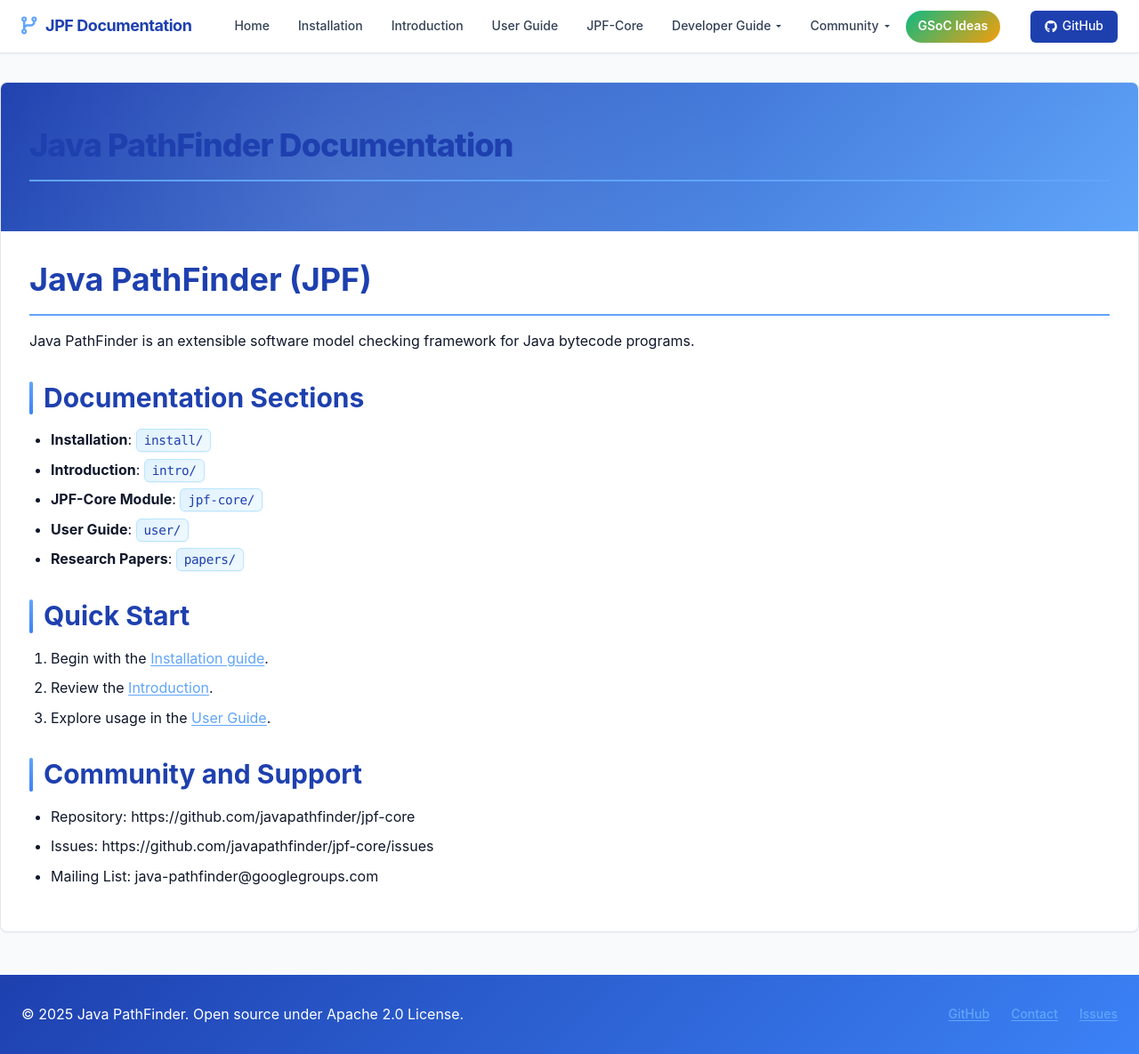
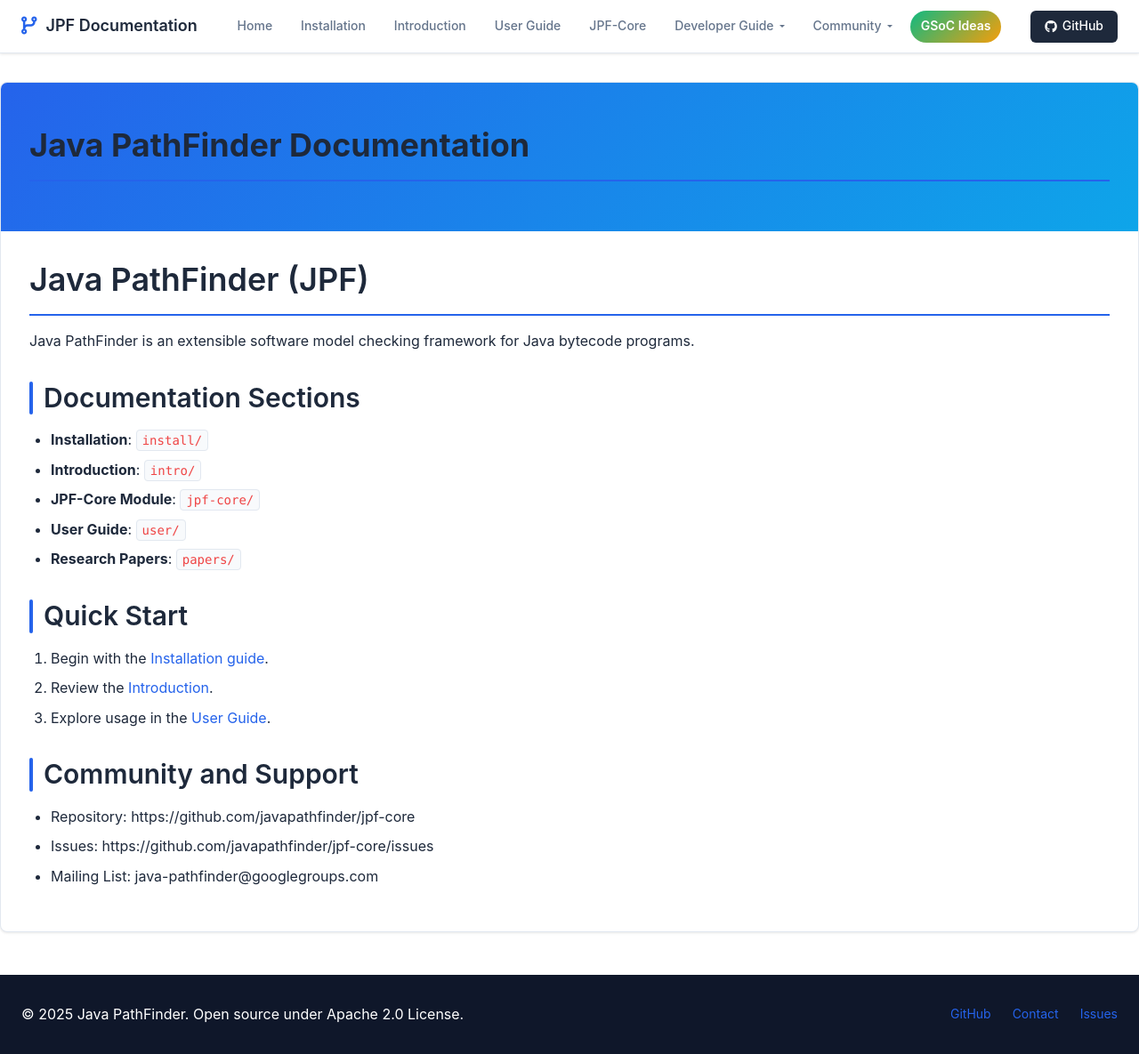
Before and after one commit to Mahmoud-Khawaja/Mahmoud-Khawaja.github.io, a Jekyll site: the page built from jpf-core/index.md, in a window 1280 px wide and 1185 px high. Shown: the whole window at 89% size. Built offline with Jekyll 4.4.1, drawn with Linux system fonts in a browser that asks for light colours.

Commit message:
Update JPF-core documentation from commit 1e9d2d46049e44537666fa044c312cb9f4ddb501

```diff
--- a/jpf-core/assets/css/style.css
+++ b/jpf-core/assets/css/style.css
@@ -1,12 +1,12 @@
-/* Modern Professional Color System - BRIGHTER VERSION */
+/* Simple & Clean Documentation Colors */
 :root {
-    /* Brighter Core Brand Colors */
-    --primary: #1e40af;          /* Brighter blue 700 */
-    --primary-light: #3b82f6;    /* Blue 500 */
-    --accent: #60a5fa;           /* Light blue 400 */
-    --accent-hover: #3b82f6;     /* Blue 500 */
+    /* Clean Documentation Colors */
+    --primary: #2563eb;          /* GitHub blue */
+    --primary-hover: #1d4ed8;    /* Darker blue on hover */
+    --secondary: #64748b;        /* Slate gray */
+    --accent: #0ea5e9;           /* Sky blue */
 
-    /* Neutral Palette */
+    /* Clean Neutrals */
     --white: #ffffff;
     --gray-50: #f8fafc;
     --gray-100: #f1f5f9;
@@ -16,30 +16,27 @@
     --gray-700: #334155;
     --gray-900: #0f172a;
 
-    /* Semantic Colors */
+    /* Documentation Colors */
+    --text-primary: #1e293b;     /* Dark slate for main text */
+    --text-secondary: #64748b;   /* Medium gray for secondary text */
+    --bg-page: #ffffff;          /* Pure white page background */
+    --bg-code: #f8fafc;          /* Very light gray for code */
+    --border: #e2e8f0;           /* Light border */
+
+    /* Status Colors */
     --success: #10b981;
     --warning: #f59e0b;
     --danger: #ef4444;
 
-    /* Layout Constants */
+    /* Layout */
     --header-height: 60px;
     --container-max: 1280px;
-    --nav-gap: 2rem;
     --border-radius: 6px;
-
-    /* Shadows */
-    --shadow-sm: 0 1px 2px 0 rgb(0 0 0 / 0.05);
-    --shadow-md: 0 4px 6px -1px rgb(0 0 0 / 0.1);
-    --shadow-lg: 0 10px 15px -3px rgb(0 0 0 / 0.1);
-    --shadow-blue: 0 8px 16px rgba(59, 130, 246, 0.15);
-
-    /* Transitions */
-    --transition-fast: 150ms ease-out;
-    --transition-base: 200ms ease-out;
-    --transition-smooth: 300ms cubic-bezier(0.4, 0, 0.2, 1);
+    --shadow: 0 1px 3px 0 rgba(0, 0, 0, 0.1);
+    --transition: all 0.2s ease;
 }
 
-/* Reset & Base */
+/* Base Reset */
 *,
 *::before,
 *::after {
@@ -55,13 +52,12 @@ html {
 body {
     font-family: -apple-system, BlinkMacSystemFont, 'Segoe UI', system-ui, sans-serif;
     line-height: 1.6;
-    color: var(--gray-900);
-    background-color: var(--gray-50);
+    color: var(--text-primary);
+    background: var(--bg-page);
     -webkit-font-smoothing: antialiased;
-    text-rendering: optimizeLegibility;
 }
 
-/* Skip Navigation */
+/* Skip Link */
 .skip-link {
     position: absolute;
     top: -40px;
@@ -73,7 +69,7 @@ body {
     border-radius: var(--border-radius);
     font-weight: 500;
     font-size: 14px;
-    transition: var(--transition-fast);
+    transition: var(--transition);
     z-index: 1000;
 }
 
@@ -81,15 +77,15 @@ body {
     top: 6px;
 }
 
-/* PROFESSIONAL COMPACT HEADER WITH BRIGHTER COLORS */
+/* CLEAN HEADER */
 .site-header {
     position: sticky;
     top: 0;
     z-index: 50;
     height: var(--header-height);
     background: var(--white);
-    border-bottom: 1px solid var(--gray-200);
-    box-shadow: var(--shadow-sm);
+    border-bottom: 1px solid var(--border);
+    box-shadow: var(--shadow);
 }
 
 .header-container {
@@ -103,29 +99,28 @@ body {
     gap: 2rem;
 }
 
-/* Brand Section - Brighter Colors */
+/* Brand */
 .header-brand .brand-link {
     display: flex;
     align-items: center;
     gap: 10px;
-    color: var(--primary);
+    color: var(--text-primary);
     text-decoration: none;
-    font-weight: 700;
+    font-weight: 600;
     font-size: 18px;
-    letter-spacing: -0.025em;
-    transition: var(--transition-base);
+    transition: var(--transition);
 }
 
 .header-brand .brand-link:hover {
-    color: var(--accent);
+    color: var(--primary);
 }
 
 .header-brand i {
     font-size: 20px;
-    color: var(--accent);
+    color: var(--primary);
 }
 
-/* CLEAN NAVIGATION */
+/* Navigation */
 .main-nav {
     flex: 1;
     display: flex;
@@ -136,7 +131,7 @@ body {
     display: flex;
     align-items: center;
     list-style: none;
-    gap: 0.25rem;
+    gap: 0.5rem;
     margin: 0;
     padding: 0;
 }
@@ -145,13 +140,13 @@ body {
     display: flex;
     align-items: center;
     height: 36px;
-    padding: 0 14px;
-    color: var(--gray-700);
+    padding: 0 12px;
+    color: var(--text-secondary);
     text-decoration: none;
     font-size: 14px;
     font-weight: 500;
     border-radius: var(--border-radius);
-    transition: var(--transition-fast);
+    transition: var(--transition);
     white-space: nowrap;
 }
 
@@ -162,11 +157,11 @@ body {
 }
 
 .nav-menu > li > a.active {
-    background-color: var(--accent);
+    background-color: var(--primary);
     color: var(--white);
 }
 
-/* ENHANCED DROPDOWN STYLING */
+/* SIMPLE DROPDOWN */
 .dropdown {
     position: relative;
 }
@@ -179,7 +174,7 @@ body {
     border-right: 3px solid transparent;
     border-top: 3px solid currentColor;
     margin-left: 6px;
-    transition: var(--transition-fast);
+    transition: var(--transition);
 }
 
 .dropdown:hover > a::after {
@@ -188,27 +183,25 @@ body {
 
 .dropdown-menu {
     position: absolute;
-    top: calc(100% + 4px);
+    top: calc(100% + 8px);
     left: 0;
-    min-width: 220px;
-    background: linear-gradient(145deg, #f9fafb 0%, #ffffff 100%);
-    border: 1px solid var(--gray-300);
-    border-radius: 8px;
-    box-shadow: var(--shadow-blue);
+    min-width: 200px;
+    background: var(--white);
+    border: 1px solid var(--border);
+    border-radius: var(--border-radius);
+    box-shadow: 0 4px 12px rgba(0, 0, 0, 0.15);
     opacity: 0;
     visibility: hidden;
     transform: translateY(-8px);
-    transition: var(--transition-smooth);
+    transition: var(--transition);
     z-index: 100;
-    padding: 0.5rem 0;
-    backdrop-filter: blur(10px);
+    padding: 8px 0;
 }
 
 .dropdown:hover .dropdown-menu {
     opacity: 1;
     visibility: visible;
     transform: translateY(0);
-    box-shadow: 0 12px 20px rgba(59, 130, 246, 0.2);
 }
 
 .dropdown-menu li {
@@ -218,150 +211,81 @@ body {
 .dropdown-menu a {
     display: block;
     width: 100%;
-    padding: 0.75rem 1.5rem;
-    color: var(--primary);
+    padding: 8px 16px;
+    color: var(--text-primary);
     text-decoration: none;
     font-size: 14px;
-    font-weight: 500;
-    transition: var(--transition-smooth);
-    border-bottom: 1px solid var(--gray-100);
-    position: relative;
-    overflow: hidden;
-}
-
-.dropdown-menu a::before {
-    content: '';
-    position: absolute;
-    left: 0;
-    top: 0;
-    width: 4px;
-    height: 100%;
-    background: var(--accent);
-    transform: scaleY(0);
-    transition: var(--transition-smooth);
+    font-weight: 400;
+    transition: var(--transition);
 }
 
 .dropdown-menu a:hover {
-    background: linear-gradient(135deg, var(--accent) 0%, var(--primary-light) 100%);
-    color: var(--white);
-    padding-left: 2rem;
-    transform: translateX(4px);
+    background-color: var(--gray-50);
+    color: var(--primary);
 }
 
-.dropdown-menu a:hover::before {
-    transform: scaleY(1);
-}
-
-.dropdown-menu li:last-child a {
-    border-bottom: none;
-    border-radius: 0 0 8px 8px;
-}
-
-.dropdown-menu li:first-child a {
-    border-radius: 8px 8px 0 0;
-}
-
-/* SPECIAL ELEMENTS */
+/* Special GSoC Tab */
 .ideas-tab {
     background: linear-gradient(135deg, var(--success) 0%, var(--warning) 100%) !important;
     color: var(--white) !important;
     border-radius: 18px !important;
     font-weight: 600 !important;
-    box-shadow: var(--shadow-sm) !important;
-    position: relative !important;
-    overflow: hidden !important;
-}
-
-.ideas-tab::before {
-    content: '';
-    position: absolute;
-    top: 0;
-    left: -100%;
-    width: 100%;
-    height: 100%;
-    background: linear-gradient(90deg, transparent, rgba(255,255,255,0.3), transparent);
-    transition: var(--transition-smooth);
-}
-
-.ideas-tab:hover::before {
-    left: 100%;
 }
 
 .ideas-tab:hover {
+    opacity: 0.9 !important;
     transform: translateY(-1px) !important;
-    box-shadow: var(--shadow-md) !important;
 }
 
-/* GitHub Link - Brighter */
+/* GitHub Link */
 .header-actions .github-link {
     display: flex;
     align-items: center;
     gap: 6px;
     height: 36px;
     padding: 0 16px;
-    background: var(--primary);
+    background: var(--text-primary);
     color: var(--white);
     text-decoration: none;
     font-size: 14px;
     font-weight: 500;
     border-radius: var(--border-radius);
-    transition: var(--transition-fast);
-    box-shadow: var(--shadow-sm);
+    transition: var(--transition);
 }
 
 .header-actions .github-link:hover {
-    background: var(--primary-light);
-    transform: translateY(-1px);
-    box-shadow: var(--shadow-md);
+    background: var(--primary);
 }
 
-/* CONTENT STYLING */
+/* CONTENT */
 .main-content {
     max-width: var(--container-max);
     margin: 2rem auto;
     background: var(--white);
     border-radius: 8px;
-    box-shadow: var(--shadow-sm);
-    border: 1px solid var(--gray-200);
+    box-shadow: var(--shadow);
+    border: 1px solid var(--border);
     overflow: hidden;
 }
 
-/* Page Header - Brighter */
+/* Page Header */
 .page-header {
     background: linear-gradient(135deg, var(--primary) 0%, var(--accent) 100%);
     color: var(--white);
     padding: 3rem 2rem;
-    position: relative;
-    overflow: hidden;
-}
-
-.page-header::before {
-    content: '';
-    position: absolute;
-    top: 0;
-    right: 0;
-    bottom: 0;
-    left: 0;
-    background: radial-gradient(circle at 30% 70%, rgba(255,255,255,0.1) 0%, transparent 50%);
-    pointer-events: none;
 }
 
 .page-title {
     font-size: 2.25rem;
-    font-weight: 800;
+    font-weight: 700;
     margin: 0 0 0.5rem 0;
-    letter-spacing: -0.025em;
-    position: relative;
-    z-index: 1;
 }
 
 .page-description {
     font-size: 1.125rem;
-    opacity: 0.95;
+    opacity: 0.9;
     font-weight: 400;
     margin: 0;
-    position: relative;
-    z-index: 1;
 }
 
 .content {
@@ -370,8 +294,8 @@ body {
 
 /* Typography */
 h1, h2, h3, h4, h5, h6 {
-    color: var(--primary);
-    font-weight: 700;
+    color: var(--text-primary);
+    font-weight: 600;
     line-height: 1.25;
     margin-bottom: 1rem;
 }
@@ -379,7 +303,7 @@ h1, h2, h3, h4, h5, h6 {
 h1 {
     font-size: 2.25rem;
     margin-top: 0;
-    border-bottom: 2px solid var(--accent);
+    border-bottom: 2px solid var(--primary);
     padding-bottom: 1rem;
 }
 
@@ -397,28 +321,26 @@ h2::before {
     top: 0;
     width: 4px;
     height: 100%;
-    background: linear-gradient(to bottom, var(--accent), var(--primary-light));
+    background: var(--primary);
     border-radius: 2px;
 }
 
 h3 {
     font-size: 1.5rem;
     margin-top: 1.5rem;
-    color: var(--accent);
+    color: var(--primary);
 }
 
 /* Links */
 a:not(.nav-menu a):not(.dropdown-menu a):not(.brand-link):not(.github-link):not(.ideas-tab) {
-    color: var(--accent);
-    text-decoration: underline;
-    text-decoration-thickness: 1px;
-    text-underline-offset: 2px;
-    transition: var(--transition-fast);
+    color: var(--primary);
+    text-decoration: none;
+    border-bottom: 1px solid transparent;
+    transition: var(--transition);
 }
 
 a:not(.nav-menu a):not(.dropdown-menu a):not(.brand-link):not(.github-link):not(.ideas-tab):hover {
-    color: var(--accent-hover);
-    text-decoration-thickness: 2px;
+    border-bottom-color: var(--primary);
 }
 
 /* Lists */
@@ -434,66 +356,37 @@ li:not(.nav-menu li):not(.dropdown-menu li) {
 
 /* BEAUTIFUL CODE BLOCKS */
 code {
-    background: linear-gradient(145deg, #e0f2fe 0%, #f0f9ff 100%);
-    color: var(--primary);
-    font-family: 'SF Mono', 'JetBrains Mono', Consolas, 'Liberation Mono', Menlo, monospace;
-    font-size: 0.9em;
-    padding: 4px 8px;
-    border-radius: 6px;
-    border: 1px solid #bae6fd;
+    background: var(--bg-code);
+    color: var(--danger);
+    font-family: 'SF Mono', Consolas, 'Liberation Mono', Menlo, monospace;
+    font-size: 0.875em;
+    padding: 3px 6px;
+    border-radius: 4px;
+    border: 1px solid var(--gray-200);
     font-weight: 500;
-    letter-spacing: -0.025em;
-    transition: var(--transition-smooth);
-    box-shadow: 0 1px 2px rgba(59, 130, 246, 0.1);
-}
-
-code:hover {
-    background: linear-gradient(145deg, #dbeafe 0%, #eff6ff 100%);
-    border-color: var(--accent);
-    transform: translateY(-1px);
 }
 
 pre {
-    background: linear-gradient(145deg, #eff6ff 0%, #f8fafc 100%);
-    border-radius: 8px;
-    padding: 1.5rem;
+    background: var(--bg-code);
+    border-radius: var(--border-radius);
+    padding: 1.25rem;
     margin: 1.5rem 0;
     overflow-x: auto;
-    border-left: 5px solid var(--accent);
-    box-shadow: 0 4px 6px rgba(59, 130, 246, 0.1);
-    position: relative;
-    border: 1px solid #e0f2fe;
-}
-
-pre::before {
-    content: '';
-    position: absolute;
-    top: 0;
-    right: 0;
-    bottom: 0;
-    left: 0;
-    background: radial-gradient(circle at 80% 20%, rgba(59, 130, 246, 0.03) 0%, transparent 50%);
-    pointer-events: none;
-    border-radius: 8px;
+    border: 1px solid var(--gray-200);
+    border-left: 4px solid var(--primary);
 }
 
 pre code {
     background: none;
-    color: var(--gray-700);
+    color: var(--text-primary);
     padding: 0;
     border: none;
-    box-shadow: none;
     font-weight: 400;
-}
-
-pre code:hover {
-    background: none;
-    transform: none;
 }
 
 /* Footer */
 .site-footer {
-    background: linear-gradient(135deg, var(--primary) 0%, var(--primary-light) 100%);
+    background: var(--gray-900);
     color: var(--white);
     padding: 2rem 0;
     margin-top: 3rem;
@@ -519,35 +412,17 @@ pre code:hover {
 }
 
 .footer-links a {
-    color: var(--white);
+    color: var(--gray-300);
     text-decoration: none;
     font-size: 14px;
-    transition: var(--transition-fast);
-    font-weight: 500;
+    transition: var(--transition);
 }
 
 .footer-links a:hover {
-    color: #bfdbfe;
-    transform: translateY(-1px);
+    color: var(--white);
 }
 
-/* RESPONSIVE DESIGN */
-@media (max-width: 1024px) {
-    .header-container {
-        padding: 0 1rem;
-        gap: 1rem;
-    }
-
-    .nav-menu {
-        gap: 0.125rem;
-    }
-
-    .nav-menu > li > a {
-        padding: 0 10px;
-        font-size: 13px;
-    }
-}
-
+/* RESPONSIVE */
 @media (max-width: 768px) {
     .header-container {
         flex-wrap: wrap;
@@ -575,6 +450,7 @@ pre code:hover {
         flex-wrap: wrap;
         justify-content: flex-start;
         width: 100%;
+        gap: 0.25rem;
     }
 
     .dropdown-menu {
@@ -582,9 +458,8 @@ pre code:hover {
         opacity: 1;
         visibility: visible;
         transform: none;
-        box-shadow: var(--shadow-sm);
+        box-shadow: var(--shadow);
         margin-top: 0.25rem;
-        border-radius: var(--border-radius);
     }
 
     .main-content {
@@ -601,47 +476,11 @@ pre code:hover {
     }
 }
 
-@media (max-width: 480px) {
-    .header-container {
-        padding: 0.5rem;
-    }
-
-    .nav-menu {
-        gap: 0.125rem;
-    }
-
-    .nav-menu > li > a {
-        padding: 0 8px;
-        font-size: 12px;
-        height: 32px;
-    }
-
-    .content {
-        padding: 1rem;
-    }
-}
-
-/* Performance Optimizations */
-.nav-menu a,
-.dropdown-menu,
-.brand-link,
-.github-link {
-    backface-visibility: hidden;
-    perspective: 1000px;
-}
-
-/* Focus States for Accessibility */
+/* Focus States */
 .nav-menu a:focus,
 .dropdown-menu a:focus,
 .brand-link:focus,
 .github-link:focus {
-    outline: 2px solid var(--accent);
+    outline: 2px solid var(--primary);
     outline-offset: 2px;
 }
-
-/* Smooth Scrolling Enhancement */
-@media (prefers-reduced-motion: no-preference) {
-    html {
-        scroll-behavior: smooth;
-    }
-}
```
